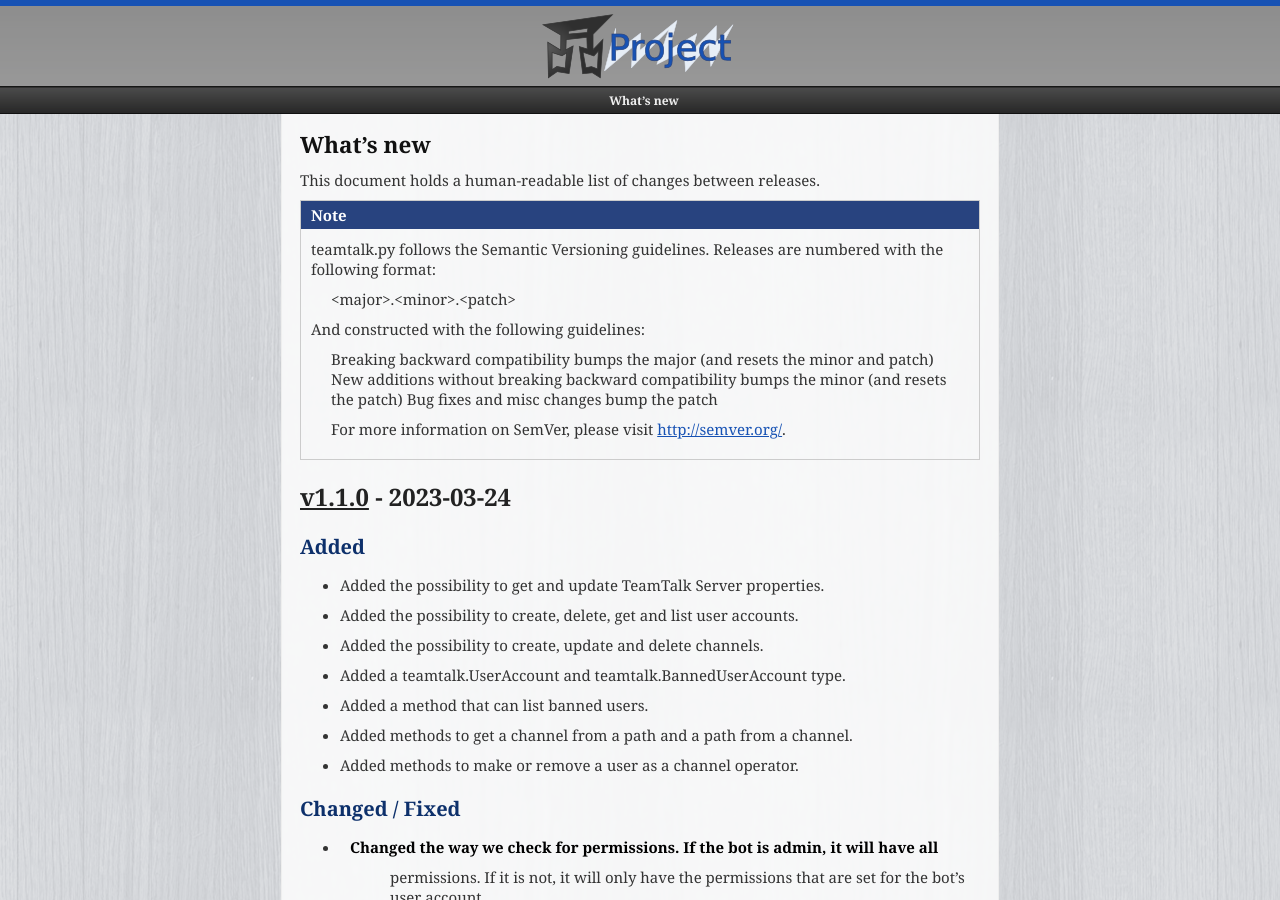
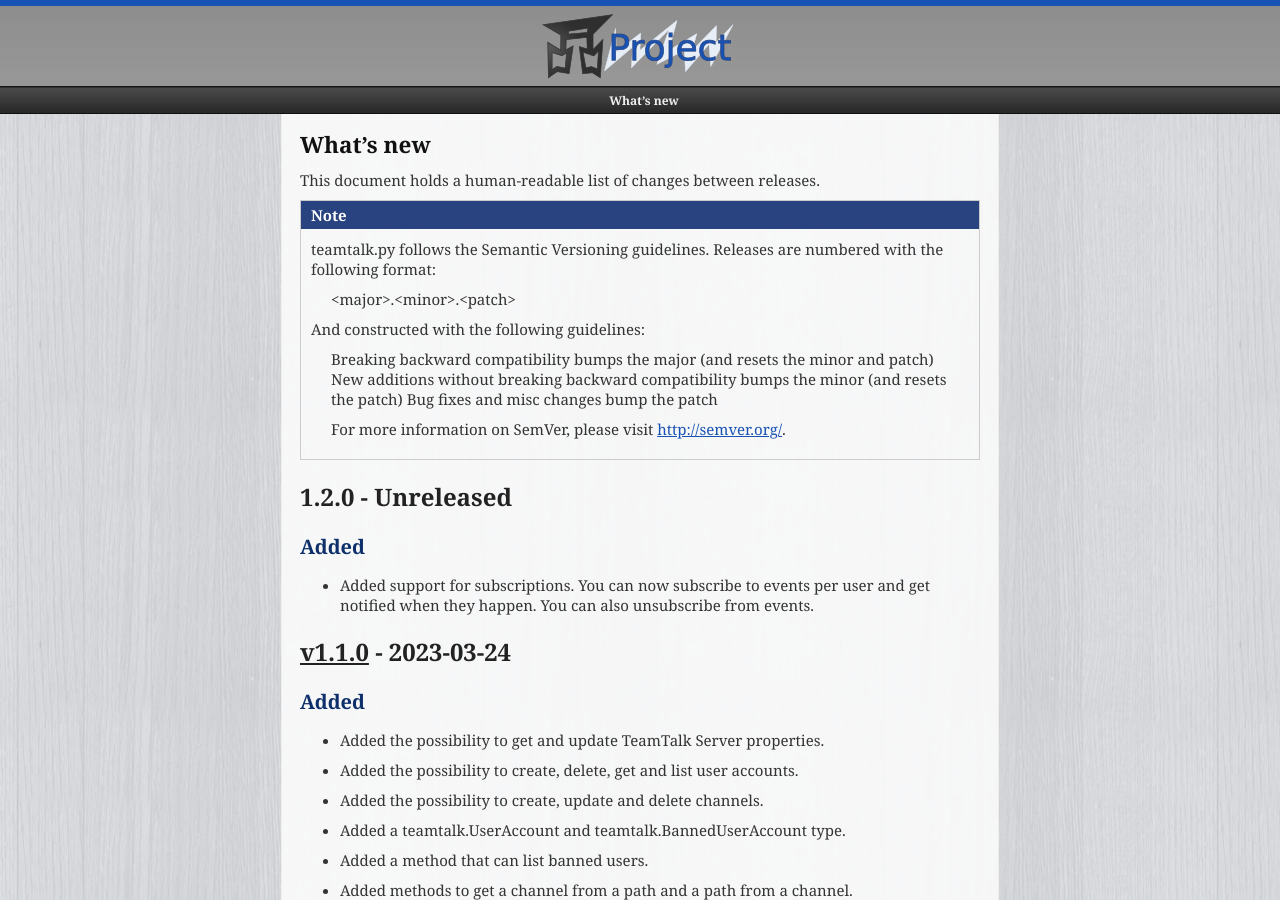
Before and after one commit to JessicaTegner/teamtalk.py, a Sphinx documentation site: the page built from docs/whats-new.rst, in a window 1280 px wide and 900 px high. Built offline with Sphinx 7.4.7, drawn with Linux system fonts in a browser that asks for light colours.

Commit message:
Added changelog entry

```diff
--- a/docs/whats-new.rst
+++ b/docs/whats-new.rst
@@ -15,6 +15,17 @@ This document holds a human-readable list of changes between releases.
     Bug fixes and misc changes bump the patch
 
     For more information on SemVer, please visit http://semver.org/.
+
+
+1.2.0 - Unreleased
+---------------------------------
+
+Added
+~~~~~
+
+- Added support for subscriptions. You can now subscribe to events per user and get notified when they happen. You can also unsubscribe from events.
+
+
 
 :version:`1.1.0` - 2023-03-24
 ---------------------------------
```
